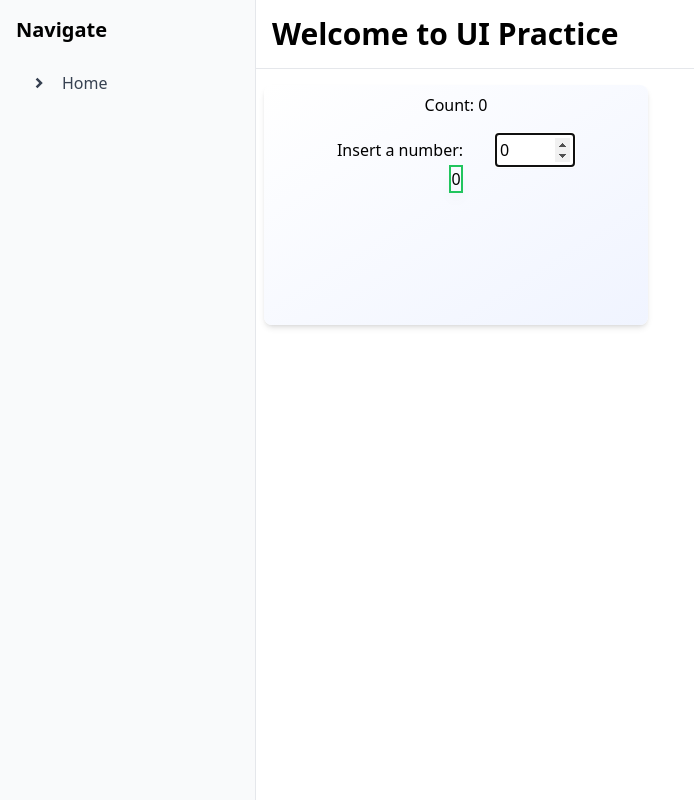
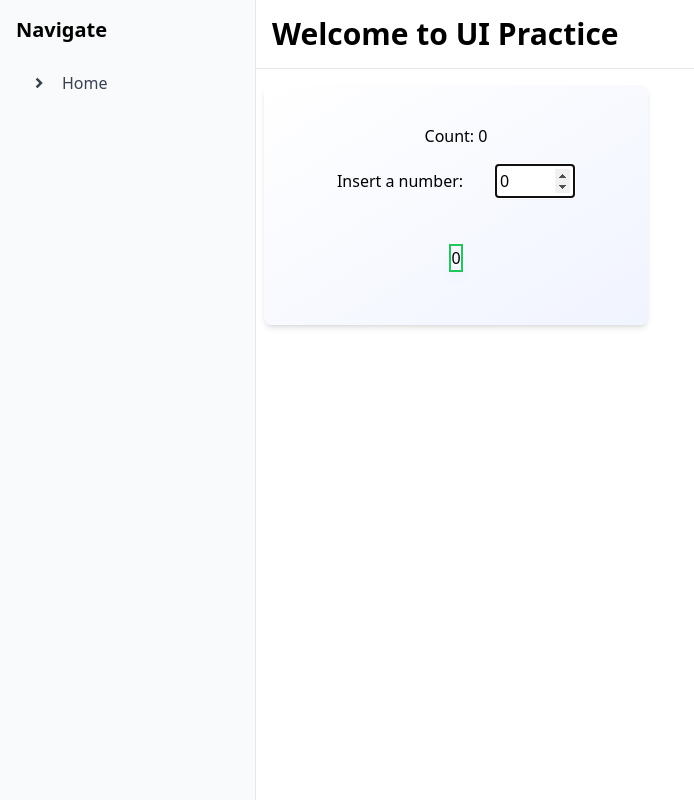
Before and after one commit to saurabhmaurya45/design-practice, a React (Vite) app: page /animated-counter in a window 1280 px wide. Shown: the whole page, without its empty margins (0-694 px from the left). Built offline with nearby package versions, Linux system fonts and the light colour scheme.

Commit message:
fix: addjusted styling

```diff
--- a/src/pages/AnimatedCounter/AnimatedCounter.jsx
+++ b/src/pages/AnimatedCounter/AnimatedCounter.jsx
@@ -7,7 +7,7 @@ const AnimatedCounter = () => {
 
   return (
     <CardWrapper className="w-96 h-60">
-      <div className="flex flex-col w-full h-full">
+      <div className="flex flex-col w-full h-full justify-evenly">
         <div className="flex justify-center">
           <div className="flex-col text-center">
             <p>Count: {count}</p>
@@ -24,7 +24,7 @@ const AnimatedCounter = () => {
             </div>
           </div>
         </div>
-        <div className="flex items-center justify-center ">
+        <div className="flex items-center justify-center p-4 ">
           <Counter value={count} />
         </div>
       </div>
```
